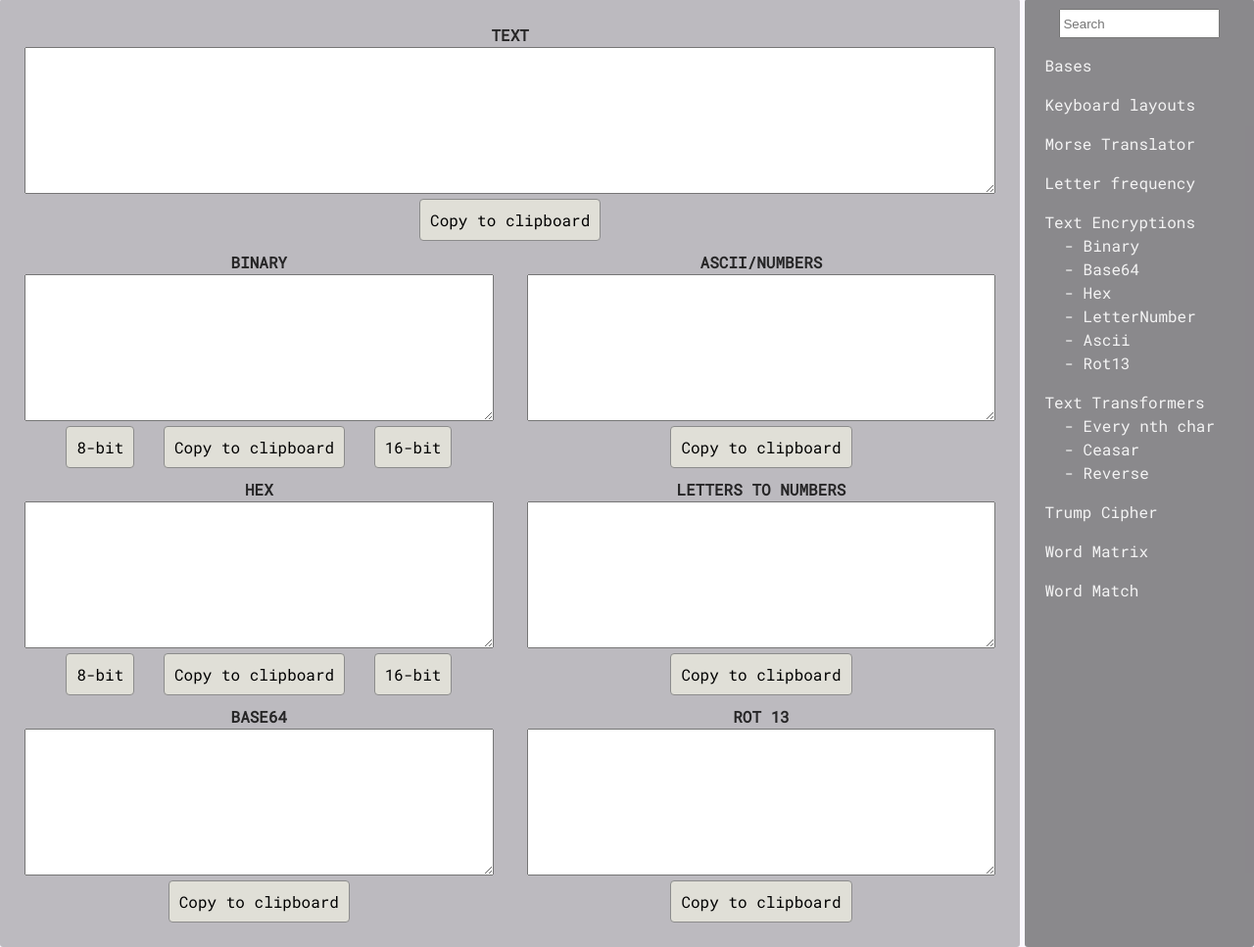
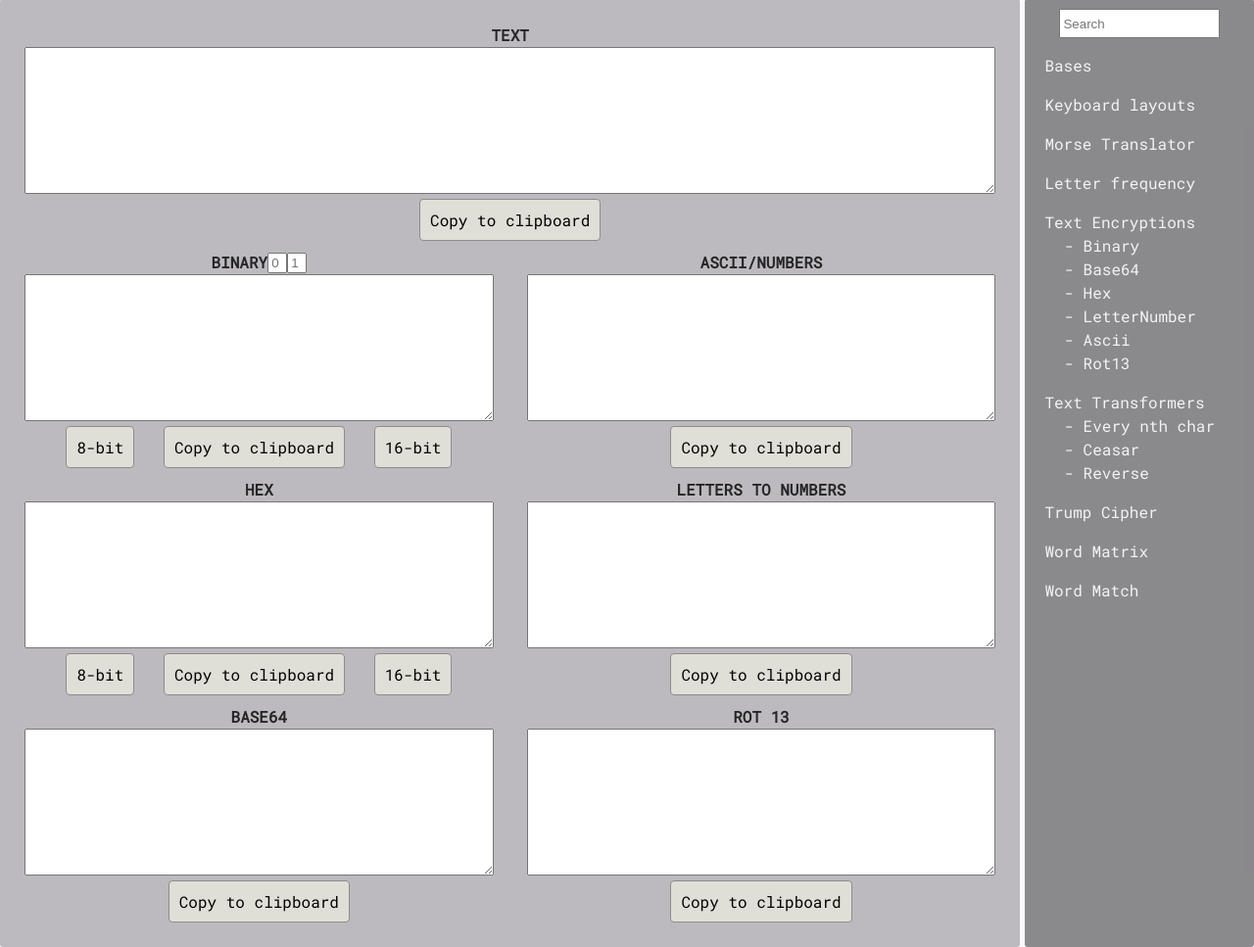
Before and after one commit to Hagesjo/decode-web, a Django app: page / in a window 1280 px wide. Shown: the part 126-1093 px from the top of the page at 98% size. Run offline with Django 3.2, Linux system fonts and the light colour scheme; parts of the project's set-up code (start-up, migrations or seed data) failed here and were passed over.

Commit message:
Add 0 and 1 replace for binary

```diff
--- a/main/static/main/js/common.js
+++ b/main/static/main/js/common.js
@@ -126,7 +126,13 @@ function binaryencode(text, nums) {
 }
 
 function binarydecode(text) {
+    bin0 = document.querySelector("#binary-0").value
+    bin1 = document.querySelector("#binary-1").value
+    if (bin0 != "" && bin1 != "") {
+        text = text.replaceAll(bin0, "0").replaceAll(bin1, "1");
+    }
     text = text.trim().split(/\s+/);
+
     var outp = "";
     var nums = [];
     for (i = 0; i < text.length; i++) {
--- a/main/templates/main/common.html
+++ b/main/templates/main/common.html
@@ -14,7 +14,11 @@
     </article>
     <div class="flex-container">
         <article class="base">
-            <h3>binary</h3>
+            <div style="display: flex; align-items: center; justify-content: center;">
+                <h3>binary</h3>
+                <input id="binary-0" type="text" style="width: 20px" placeholder="0">
+                <input id="binary-1" type="text" style="width: 20px" placeholder="1">
+            </div>
             <textarea class="binary" id="binary"></textarea>
             <br>
             <button class="btn" title="Groups the numbers 8 & 8 (aka 8 bit numbers)" id="eightbin" type="button">8-bit</button>
```
